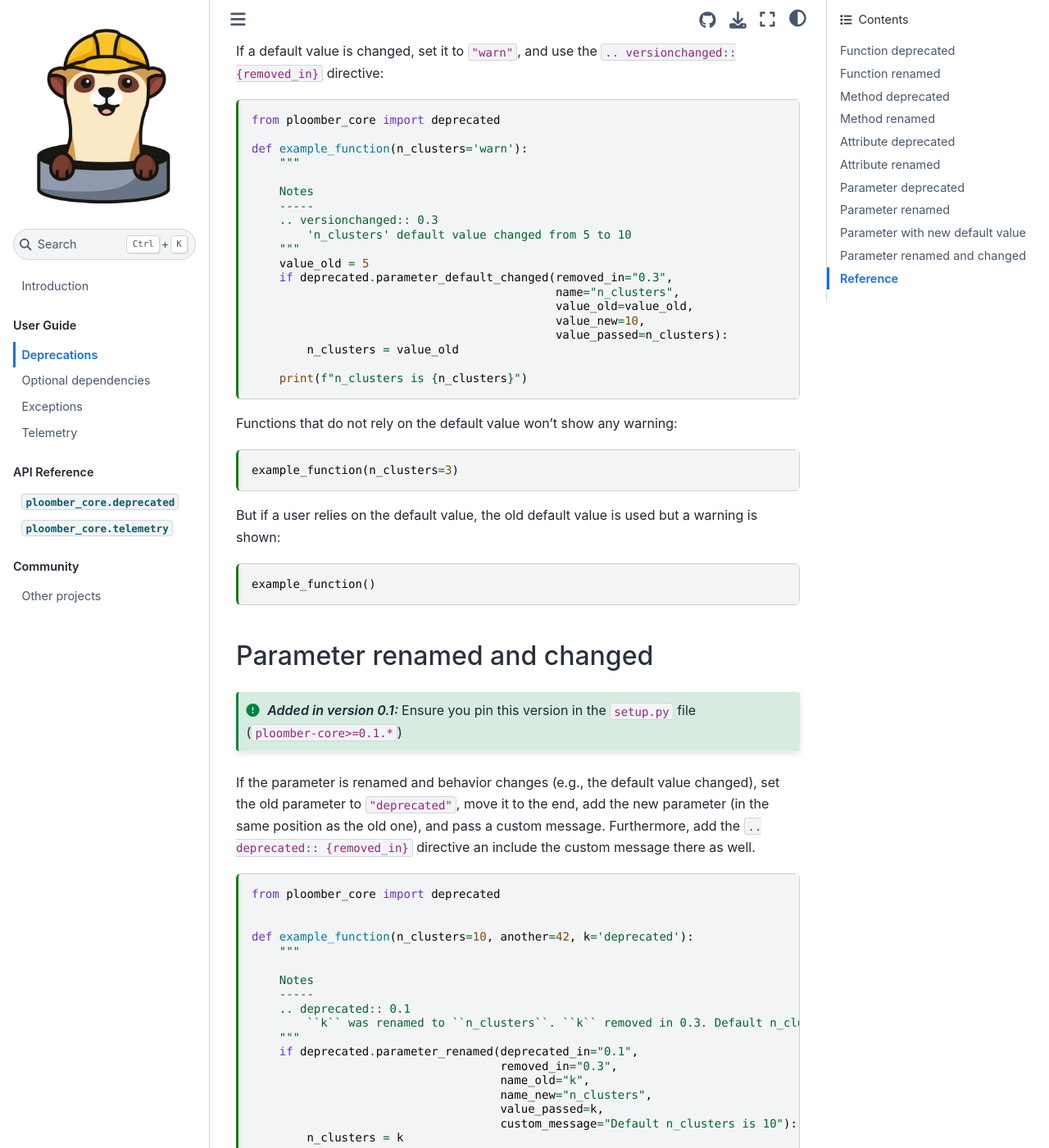
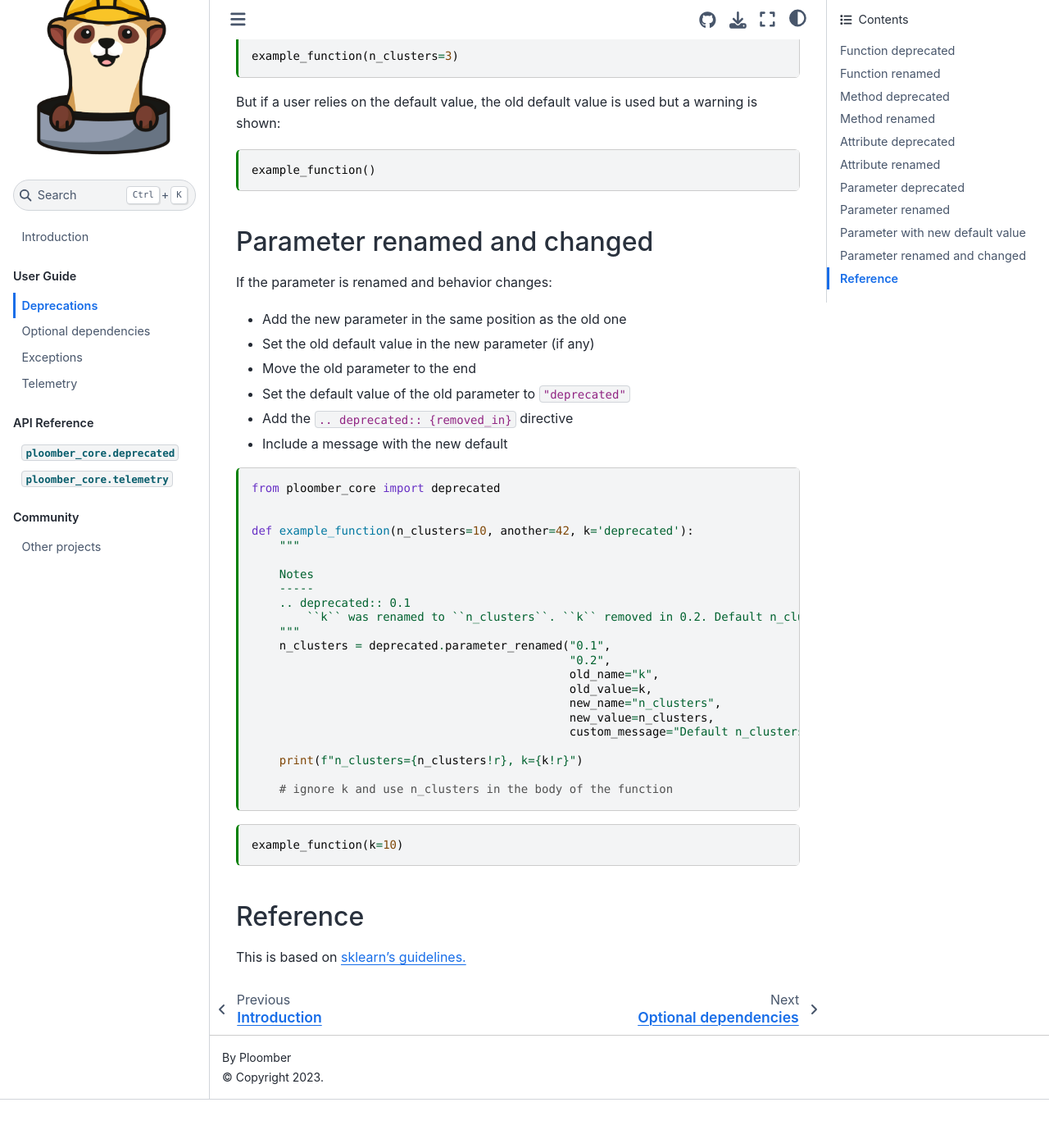
Before and after one commit to ploomber/core, a Jupyter Book: the page built from doc/deprecation.md, in a window 1280 px wide and 1400 px high, scrolled down 8459 px. Shown: the whole window at 82% size. Built offline with Jupyter Book 1.0.4 settings and Sphinx 7.4.7 and the Sphinx Book theme 1.1.4, drawn with Linux system fonts in a browser that asks for light colours; after the commit the page ends 9800 px from its top, so only the background shows below that; some of the changed text lies outside the part shown.

Commit message:
refactors deprecated module

````diff
--- a/doc/deprecation.md
+++ b/doc/deprecation.md
@@ -15,11 +15,14 @@ kernelspec:
 
 # Deprecations
 
+```{versionchanged} 0.2
+If you use this module, ensure you pin this version in the `setup.py` file (`ploomber-core>=0.2,<0.3`)
+```
+
 The `deprecated` module contains utilities for marking code as deprecated, renaming and changing default values.
 
 ```{important}
-We keep backwards compatibility for two major releases. Example: if we're in version 0.10, we'll keep compatibility
-until 0.12, if we're in 0.12.9, we'll keep it until 0.14.0
+When using this module, ensure you add unit tests, click here to see [sample tests.](https://github.com/ploomber/core/blob/main/tests/test_deprecated.py)
 ```
 
 ```{tip}
@@ -30,33 +33,29 @@ When introducing changes, we add some directives to the docstrings, consider add
 
 ## Function deprecated
 
-```{versionadded} 0.1
-Ensure you pin this version in the `setup.py` file (`ploomber-core>=0.1.*`)
-```
-
 To deprecate a function, use `deprecated.function`, and add the `.. deprecated::` directive:
 
 ```{code-cell} ipython3
 from ploomber_core import deprecated
 
-@deprecated.function(deprecated_in="0.1", removed_in="0.3")
+@deprecated.function(deprecated_in="0.1", remove_in="0.2")
 def add(x, y):
     """
     Notes
     -----
     .. deprecated:: 0.1
-        ``add`` is deprecated, will be removed in version 0.3
+        ``add`` is deprecated, will be removed in version 0.2
     """
     return x + y
+```
 
+When a use calls the function, a warning is displayed:
+
+```{code-cell} ipython3
 add(21, 21)
 ```
 
 ## Function renamed
-
-```{versionadded} 0.1
-Ensure you pin this version in the `setup.py` file (`ploomber-core>=0.1.*`)
-```
 
 If the function will not disappear but be renamed, pass `name_new="new_name"`.
 
@@ -73,20 +72,24 @@ def sum(x, y):
     Notes
     -----
     .. versionadded:: 0.1
-        ``sum`` was renamed from ``add``. ``add`` removed in version 0.3
+        ``sum`` was renamed from ``add``. ``add`` removed in version 0.2
     """
     return x + y
 
-@deprecated.function(deprecated_in="0.1", removed_in="0.3", name_new="sum")
+@deprecated.function(deprecated_in="0.1", remove_in="0.2", new_name="sum")
 def add(x, y):
     """
     Notes
     -----
     .. deprecated:: 0.1
-        ``add`` renamed to ``sum``. ``add`` will be removed in version 0.3
+        ``add`` renamed to ``sum``. ``add`` will be removed in version 0.2
     """
     return x + y
+```
 
+Using the old function shows a warning:
+
+```{code-cell} ipython3
 add(21, 21)
 ```
 
@@ -108,19 +111,20 @@ def sum(a, b):
     Notes
     -----
     .. versionadded:: 0.1
-        ``sum`` was renamed from ``add``, and parameters renamed to ``a``, and ``b``. ``add`` removed in version 0.3
+        ``sum`` was renamed from ``add``, and parameters renamed to ``a``, and ``b``. ``add`` removed in version 0.2
     """
     return a + b
 
-@deprecated.function(deprecated_in="0.1", removed_in="0.3",
-                     name_new="sum",
+@deprecated.function(deprecated_in="0.1",
+                     remove_in="0.3",
+                     new_name="sum",
                      custom_message="Params renamed to a and b")
 def add(x, y):
     """
     Notes
     -----
     .. deprecated:: 0.1
-        ``add`` renamed to ``sum``. ``add`` will be removed in version 0.3
+        ``add`` renamed to ``sum``. ``add`` will be removed in version 0.2
     """
     return x + y
 
@@ -136,13 +140,13 @@ from ploomber_core import deprecated
 
 class SomeClass:
 
-    @deprecated.method(deprecated_in="0.1", removed_in="0.3")
+    @deprecated.method(deprecated_in="0.1", remove_in="0.3")
     def do_something(self):
         """
         Notes
         -----
         .. deprecated:: 0.1
-            ``do_something`` is deprecated, and it will be removed in version 0.3
+            ``do_something`` is deprecated, and it will be removed in version 0.2
         """
         return 42
 
@@ -153,10 +157,6 @@ obj.do_something()
 ```
 
 ## Method renamed
-
-```{versionadded} 0.1
-If using `name_new`, Ensure you pin this version in the `setup.py` file (`ploomber-core>=0.1.*`)
-```
 
 If a method is renamed, use `deprecated.method`.
 
@@ -170,13 +170,13 @@ from ploomber_core import deprecated
 
 class SomeClass:
 
-    @deprecated.method(deprecated_in="0.1", removed_in="0.3", name_new="something_else")
+    @deprecated.method(deprecated_in="0.1", remove_in="0.2", new_name="something_else")
     def do_something(self, *args, **kwargs):
         """
         Notes
         -----
         .. deprecated:: 0.1
-            ``do_something`` renamed to ``do_something_else``. ``do_something`` will be removed in version 0.3
+            ``do_something`` renamed to ``do_something_else``. ``do_something`` will be removed in version 0.2
         """
         return self.do_something_else(*args, **kwargs)
 
@@ -185,7 +185,7 @@ class SomeClass:
         Notes
         -----
         .. versionadded:: 0.1
-            ``do_something_else`` was renamed from ``do_something``. ``do_something`` removed in version 0.3
+            ``do_something_else`` was renamed from ``do_something``. ``do_something`` removed in version 0.2
         """
         return a + b
 
@@ -210,15 +210,16 @@ from ploomber_core import deprecated
 
 class SomeClass:
 
-    @deprecated.method(deprecated_in="0.1", removed_in="0.3",
-                       name_new="something_else",
+    @deprecated.method(deprecated_in="0.1",
+                       remove_in="0.2",
+                       new_name="something_else",
                        custom_message="Parameters changed from x, y to a, b")
     def do_something(self, x, y):
         """
         Notes
         -----
         .. deprecated:: 0.1
-            ``do_something`` renamed to ``do_something_else``. ``do_something`` will be removed in version 0.3
+            ``do_something`` renamed to ``do_something_else``. ``do_something`` will be removed in version 0.2
         """
         return self.do_something_else(x, y)
 
@@ -228,7 +229,7 @@ class SomeClass:
         -----
         .. versionadded:: 0.1
             ``do_something_else`` was renamed from ``do_something``. Parameters changed from x, y to a, b
-            ``do_something`` removed in version 0.3
+            ``do_something`` removed in version 0.2
         """
         return a + b
 
@@ -241,10 +242,6 @@ obj.do_something(1, 1)
 
 ## Attribute deprecated
 
-```{versionadded} 0.1
-Ensure you pin this version in the `setup.py` file (`ploomber-core>=0.1.*`)
-```
-
 Use `deprecated.method` to deprecate attributes, and add the `.. deprecated:: {deprecated_in}` directive:
 
 ```{code-cell} ipython3
@@ -253,14 +250,14 @@ from ploomber_core import deprecated
 class SomeClass:
 
     @property
-    @deprecated.method(deprecated_in="0.1", removed_in="0.3")
+    @deprecated.method(deprecated_in="0.1", remove_in="0.2")
     def some_attribute(self):
         """
 
         Notes
         -----
         .. deprecated:: 0.1
-            ``some_attribute`` is deprecated, will be removed in version 0.3.
+            ``some_attribute`` is deprecated, will be removed in version 0.2
         """
         return 42
 
@@ -270,10 +267,6 @@ obj.some_attribute
 ```
 
 ## Attribute renamed
-
-```{versionadded} 0.1
-Ensure you pin this version in the `setup.py` file (`ploomber-core>=0.1.*`)
-```
 
 If an attribute is renamed, use `deprecated.method` and pass the `renamed` argument.
 
@@ -288,13 +281,13 @@ from ploomber_core import deprecated
 class SomeClass:
 
     @property
-    @deprecated.method(deprecated_in="0.1", removed_in="0.3", name_new="new_attribute")
+    @deprecated.method(deprecated_in="0.1", remove_in="0.2", new_name="new_attribute")
     def some_attribute(self):
         """
         Notes
         -----
         .. deprecated:: 0.1
-            ``some_attribute`` renamed to ``new_attribute``. ``some_attribute`` will be removed in version 0.3
+            ``some_attribute`` renamed to ``new_attribute``. ``some_attribute`` will be removed in version 0.2
         """
         return self.new_attribute
 
@@ -304,7 +297,7 @@ class SomeClass:
         Notes
         -----
         .. versionadded:: 0.1
-            ``new_attribute`` was renamed from ``some_attribute``. ``some_attribute`` removed in version 0.3
+            ``new_attribute`` was renamed from ``some_attribute``. ``some_attribute`` removed in version 0.2
         """
         return 42
 
@@ -315,11 +308,7 @@ obj.some_attribute
 
 ## Parameter deprecated
 
-```{versionadded} 0.1
-Ensure you pin this version in the `setup.py` file (`ploomber-core>=0.1.*`)
-```
-
-If a function/method argument is deprecated, set the default value of the old parameter to `"deprecated"` and use the following recipe (remember to add the `.. deprecated:: {deprecated_in}` directive):
+If a function/method argument is deprecated, set the default value `"deprecated"` and use the following recipe (remember to add the `.. deprecated:: {deprecated_in}` directive):
 
 ```{code-cell} ipython3
 from ploomber_core import deprecated
@@ -329,10 +318,10 @@ def example_function(k='deprecated'):
     Notes
     -----
     .. deprecated:: 0.1
-        ``k`` argument is deprecated, will be removed in version 0.3
+        ``k`` argument is deprecated, will be removed in version 0.2
     """
     deprecated.parameter_deprecated(deprecated_in="0.1",
-                                    removed_in="0.3",
+                                    remove_in="0.3",
                                     name_old="k",
                                     value_passed=k)
 ```
@@ -351,32 +340,36 @@ example_function(k=1)
 
 ## Parameter renamed
 
-```{versionadded} 0.1
-Ensure you pin this version in the `setup.py` file (`ploomber-core>=0.1.*`)
-```
+If a parameter is renamed, follow these steps:
 
-If a parameter is renamed, set the default value of the old parameter to `"deprecated"`, move it to the end, set the old default value in the new parameter (in the same position as the old parameter) and use the `.. deprecated:: {removed_in}` directive:
+- Add the new parameter in the same position as the old one
+- Set the old default value in the new parameter (if any)
+- Move the old parameter to the end
+- Set the default value of the old parameter to `"deprecated"`
+- Add the `.. deprecated:: {removed_in}` directive
+
+Then, call `deprecated.parameter_renamed`. Example:
 
 ```{code-cell} ipython3
 from ploomber_core import deprecated
 
 
-def example_function(n_clusters=8, another=42, k='deprecated'):
+def example_function(n_clusters=8, another=42, k="deprecated"):
     """
 
     Notes
     -----
     .. deprecated:: 0.1
-        ``k`` was renamed to ``n_clusters``. ``k`` removed in 0.3.
+        ``k`` was renamed to ``n_clusters``. ``k`` removed in 0.2
     """
-    if deprecated.parameter_renamed(deprecated_in="0.1",
-                                    removed_in="0.3",
-                                    name_old="k",
-                                    name_new="n_clusters",
-                                    value_passed=k):
-        n_clusters = k
+    n_clusters =  deprecated.parameter_renamed(deprecated_in="0.1",
+                                               remove_in="0.2",
+                                               old_name="k",
+                                               old_value=k,
+                                               new_name="n_clusters",
+                                               new_value=n_clusters)
 
-    print(f"k is {k!r}, n_clusters is {n_clusters!r}")
+    print(f"n_clusters={n_clusters!r}, k={k!r}")
 
     # ignore k and use n_clusters in the body of the function
 ```
@@ -401,30 +394,24 @@ example_function(n_clusters=10)
 
 ## Parameter with new default value
 
-```{versionadded} 0.1
-Ensure you pin this version in the `setup.py` file (`ploomber-core>=0.1.*`)
-```
-
 If a default value is changed, set it to `"warn"`, and use the `.. versionchanged:: {removed_in}` directive:
 
 ```{code-cell} ipython3
 from ploomber_core import deprecated
 
-def example_function(n_clusters='warn'):
+def example_function(n_clusters="warn"):
     """
 
     Notes
     -----
-    .. versionchanged:: 0.3
+    .. versionchanged:: 0.2
         'n_clusters' default value changed from 5 to 10
     """
-    value_old = 5
-    if deprecated.parameter_default_changed(removed_in="0.3",
-                                            name="n_clusters",
-                                            value_old=value_old,
-                                            value_new=10,
-                                            value_passed=n_clusters):
-        n_clusters = value_old
+    n_clusters = deprecated.parameter_default_changed("0.2",
+                                                      name="n_clusters",
+                                                      old_default=5,
+                                                      new_default=10,
+                                                      value=n_clusters)
 
     print(f"n_clusters is {n_clusters}")
 ```
@@ -443,11 +430,15 @@ example_function()
 
 ## Parameter renamed and changed
 
-```{versionadded} 0.1
-Ensure you pin this version in the `setup.py` file (`ploomber-core>=0.1.*`)
-```
 
-If the parameter is renamed and behavior changes (e.g., the default value changed), set the old parameter to `"deprecated"`, move it to the end, add the new parameter (in the same position as the old one), and pass a custom message. Furthermore, add the `.. deprecated:: {removed_in}` directive an include the custom message there as well.
+If the parameter is renamed and behavior changes:
+
+- Add the new parameter in the same position as the old one
+- Set the old default value in the new parameter (if any)
+- Move the old parameter to the end
+- Set the default value of the old parameter to `"deprecated"`
+- Add the `.. deprecated:: {removed_in}` directive
+- Include a message with the new default
 
 ```{code-cell} ipython3
 from ploomber_core import deprecated
@@ -459,17 +450,17 @@ def example_function(n_clusters=10, another=42, k='deprecated'):
     Notes
     -----
     .. deprecated:: 0.1
-        ``k`` was renamed to ``n_clusters``. ``k`` removed in 0.3. Default n_clusters is 10
+        ``k`` was renamed to ``n_clusters``. ``k`` removed in 0.2. Default n_clusters is 10
     """
-    if deprecated.parameter_renamed(deprecated_in="0.1",
-                                    removed_in="0.3",
-                                    name_old="k",
-                                    name_new="n_clusters",
-                                    value_passed=k,
-                                    custom_message="Default n_clusters is 10"):
-        n_clusters = k
+    n_clusters = deprecated.parameter_renamed("0.1",
+                                              "0.2",
+                                              old_name="k",
+                                              old_value=k,
+                                              new_name="n_clusters",
+                                              new_value=n_clusters,
+                                              custom_message="Default n_clusters is 10")
 
-    print(f"k is {k!r}, n_clusters is {n_clusters!r}")
+    print(f"n_clusters={n_clusters!r}, k={k!r}")
 
     # ignore k and use n_clusters in the body of the function
 ```
````
Also changed, not shown: CHANGELOG.md (+1 -0 lines), 2 other files.
